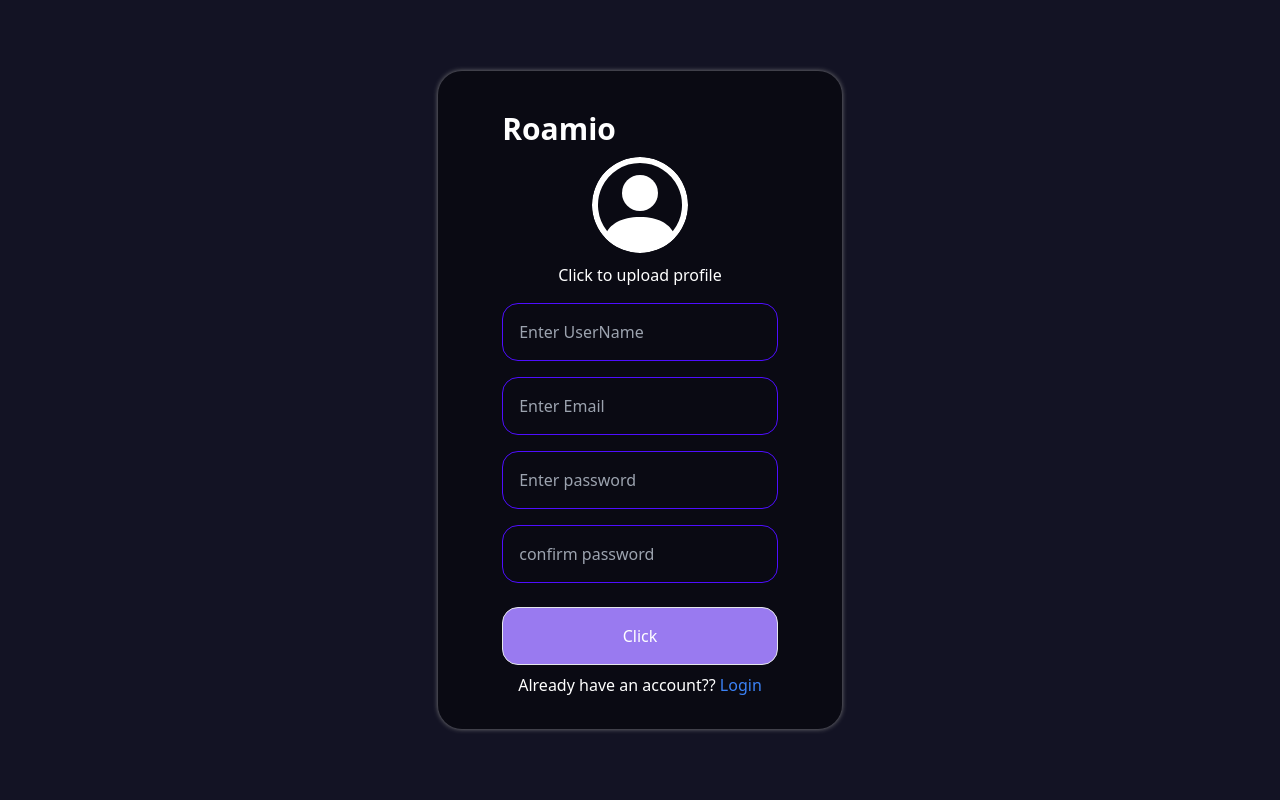
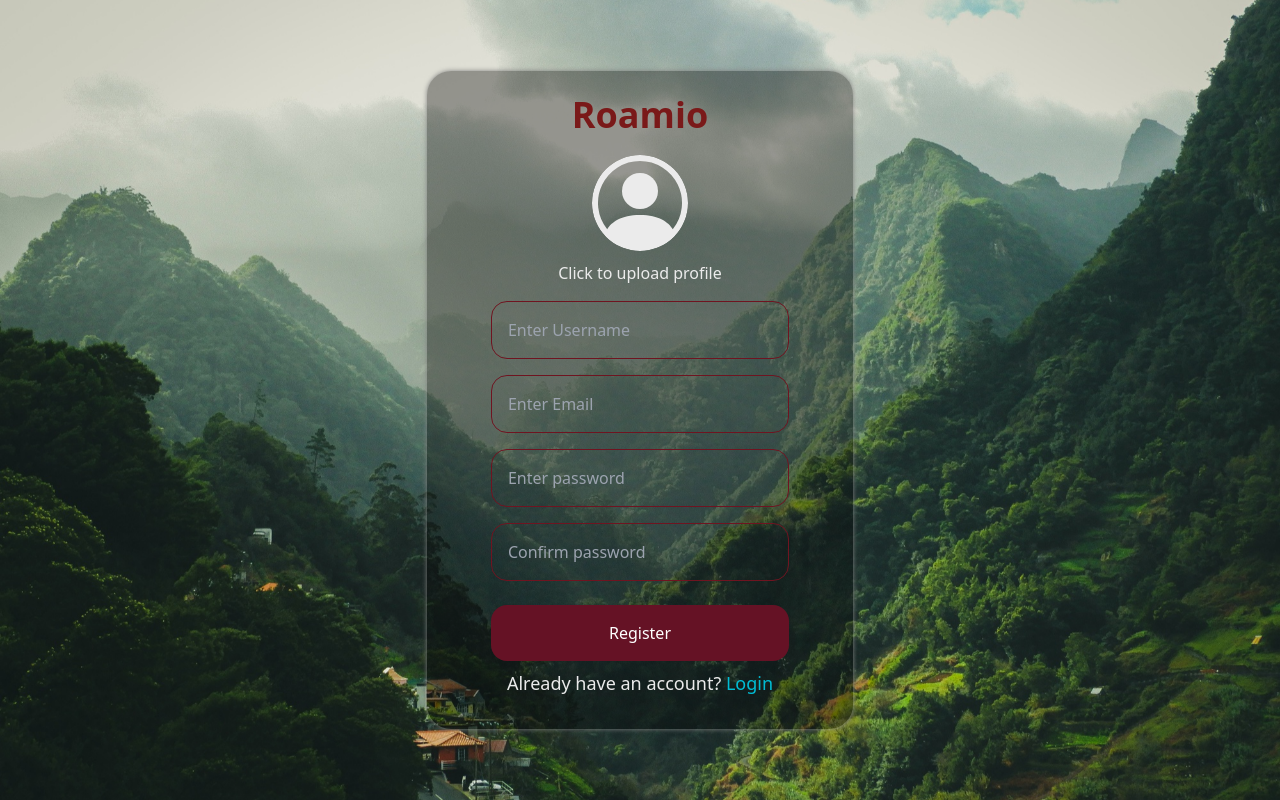
Before and after one commit to prathamshetty-10/Roamio, a React (Vite) app in the folder frontend/: page /register in a window 1280 px wide. Built offline with nearby package versions, Linux system fonts and the light colour scheme.

Commit message:
added register login and home page ui

```diff
--- a/frontend/src/pages/Home.jsx
+++ b/frontend/src/pages/Home.jsx
@@ -15,16 +15,16 @@ export default function Home() {
             <div className="absolute top-0 left-0 w-full h-full bg-[url('./assets/bg.jpg')] bg-cover bg-center bg-fixed opacity-90"></div>
 
             {/* Navbar */}
-            <nav className="w-full bg-black bg-opacity-50 text-white p-4 flex justify-between items-center absolute top-0 left-0 z-10">
-                <div className="text-2xl font-bold ">Roamio</div>
-                <div className="space-x-4">
-                    <button className="text-lg hover:text-blue-400">Home</button>
-                    <button className="text-lg hover:text-blue-400">Dashboard</button>
-                    <button className="text-lg hover:text-blue-400">Profile</button>
+            <nav className="w-full bg-black bg-opacity-60 text-white p-4 flex justify-between items-center absolute top-0 left-0 z-10">
+                <div className="text-2xl font-bold px-6">Roamio</div>
+                <div className="space-x-9">
+                    <button className="text-xl hover:text-blue-400 font-semibold">Home</button>
+                    <button className="text-xl hover:text-blue-400 font-semibold">Dashboard</button>
+                    <button className="text-xl hover:text-blue-400 font-semibold">Profile</button>
                     {/* Logout Button in Navbar */}
                     <button
                         onClick={handleClick1}
-                        className="text-lg hover:text-blue-400"
+                        className="text-xl hover:text-blue-400 font-semibold"
                     >
                         Logout
                     </button>
@@ -35,8 +35,7 @@ export default function Home() {
             <div className="flex flex-col items-center justify-center text-center text-white relative z-10 mt-[100px]">
                 <h1 className="text-7xl font-extrabold mb-4 text-red-900">Roamio</h1>
                 <p className="text-2xl max-w-3xl mb-8 px-4 text-red-950 font-semibold">
-                    Roamio is your ultimate travel companion, offering a seamless and immersive journey into nature's beauty.
-                    Explore breathtaking destinations and uncover hidden gems around the world with ease.
+                Roamio is an AI-driven travel planner that simplifies trip organization, offers real-time expense tracking, AI-generated itineraries, and dynamic recommendations. With features like travel badges, clan affiliations, and challenges, it delivers a fun, personalized travel experience.
                 </p>
                 <button
                     onClick={handleClick1}
--- a/frontend/src/pages/Login.jsx
+++ b/frontend/src/pages/Login.jsx
@@ -1,79 +1,91 @@
 import { loginRoute } from "../utils/APIRoutes";
-
 import { Link, useNavigate } from "react-router-dom";
-import { useState } from "react";
-import {toast} from "react-hot-toast";
-import { useEffect } from "react";
+import { useState, useEffect } from "react";
+import { toast } from "react-hot-toast";
 import axios from "axios";
 
-export default function Login(){
-    const navigate=useNavigate();
+export default function Login() {
+  const navigate = useNavigate();
 
-
-    const [loginData,setLoginData]=useState({
-        username:"",
-        password:""
+  const [loginData, setLoginData] = useState({
+    username: "",
+    password: "",
   });
 
-    function handleUserInput(e){
-        const {name,value}=e.target;
+  function handleUserInput(e) {
+    const { name, value } = e.target;
     setLoginData({
       ...loginData,
-            [name]:value
-        })
+      [name]: value,
+    });
   }
-    async function handleSubmit(event){
+
+  async function handleSubmit(event) {
     event.preventDefault();
-        if(!loginData.password || !loginData.username){
+    if (!loginData.password || !loginData.username) {
       toast.error("Please fill all details");
       return;
-
     }
-        const { data } = await axios.post(loginRoute,loginData);
+    const { data } = await axios.post(loginRoute, loginData);
 
     if (data.status === false) {
       toast.error(data.msg);
     }
     if (data.status === true) {
-            localStorage.setItem('login-user',JSON.stringify(data.user));
-            toast.success('suggessfull login')
+      localStorage.setItem("login-user", JSON.stringify(data.user));
+      toast.success("Successful login");
       navigate("/home");
       setLoginData({
-                username:"",
-                password:"",
-
+        username: "",
+        password: "",
       });
     }
+  }
 
-            }
   useEffect(() => {
-              //localStorage.clear();
-                if (localStorage.getItem('login-user')) {
+    if (localStorage.getItem("login-user")) {
       navigate("/home");
     }
   }, []);
-    return ( <div className="h-[100vh] w-[100vw] bg-[#131324] flex items-center justify-center">
-        <form onSubmit={handleSubmit} className="bg-[#00000076] flex flex-col rounded-3xl px-[4rem] pt-[2.5rem] pb-[2rem] shadow-[0_0_5px_gray] gap-2">
-            <div className="flex">
-                <h1 className="font-bold text-white text-3xl">Roamio</h1>
+
+  return (
+    <div className="h-[100vh] w-[100vw] bg-[url('./assets/bg.jpg')] bg-cover bg-center bg-fixed flex items-center justify-center">
+      <form
+        onSubmit={handleSubmit}
+        className="bg-[#00000045] flex flex-col rounded-3xl px-[4rem] pt-[2.5rem] pb-[2rem] shadow-[0_0_5px_gray] gap-2"
+      >
+        <div className="flex items-center justify-center">
+          <h1 className="font-bold text-4xl text-[#7a1919]">Roamio</h1>
         </div>
-            <input type="text" placeholder="Enter UserName" name="username" value={loginData.username} onChange={handleUserInput} className="bg-transparent p-[1rem] border-[0.1rem] border-[#4e0eff] rounded-2xl font-[1rem] text-white w-[100%] my-[1rem]"/>
-
-            <input type="password" placeholder="Enter password" name="password" value={loginData.password} onChange={handleUserInput} className="bg-transparent p-[1rem] border-[0.1rem] border-[#4e0eff] rounded-2xl font-[1rem] text-white w-[100%] mb-[1rem]"/>
-
-            <button type="submit" className="bg-[#997af0] hover:bg-[#4e0eff] p-[1rem] border-[0.1rem]  rounded-2xl font-[1rem] text-white w-[100%] mb-[0.5rem] ">Click</button>
-            <span className="text-white mx-[1rem]">Dont have an account??   <Link to="/register" className="text-blue-500">Register</Link></span>
-
-
+        <input
+          type="text"
+          placeholder="Enter Username"
+          name="username"
+          value={loginData.username}
+          onChange={handleUserInput}
+          className="bg-transparent p-[1rem] border-[0.1rem] border-[#6f1420] rounded-2xl font-[1rem] text-[#ffffff] w-[100%] my-[1rem]"
+        />
+        <input
+          type="password"
+          placeholder="Enter Password"
+          name="password"
+          value={loginData.password}
+          onChange={handleUserInput}
+          className="bg-transparent p-[1rem] border-[0.1rem] border-[#6f1420] rounded-2xl font-[2rem] text-[#ffffff] w-[100%] mb-[1rem]"
+        />
+        <button
+          type="submit"
+          className="bg-[#651225] hover:bg-[#ebe7ff] text-white hover:text-[#651225] p-[1rem]  rounded-2xl font-[1rem] w-[100%] mb-[0.5rem]"
+        >
+          Login
+        </button>
+        <span className="text-[#ebebeb] mx-[1rem] text-lg">
+          Don't have an account?{" "}
+          <Link to="/register" className="text-[#00bcd4] hover:text-[#4e0eff]">
+            Register
+          </Link>
+        </span>
       </form>
-
-
-
-
-
-
-
-
-        </div>)
-
+    </div>
+  );
 }
--- a/frontend/src/pages/Register.jsx
+++ b/frontend/src/pages/Register.jsx
@@ -1,142 +1,172 @@
-import React from "react";
+import React, { useState, useEffect } from "react";
 import { BsPersonCircle } from "react-icons/bs";
 import { Link, useNavigate } from "react-router-dom";
-import { useState } from "react";
-import {toast} from "react-hot-toast";
-import {registerRoute} from '../utils/APIRoutes.js'
+import { toast } from "react-hot-toast";
+import { registerRoute } from "../utils/APIRoutes.js";
 import axios from "axios";
-import { useEffect } from "react";
-export default function Register(){
-    const navigate=useNavigate();
-    const[previewImage,setPreviewImage]=useState("");
-    const [signupData,setSignupData]=useState({
-        username:"",
-        email:"",
-        password:"",
-        confirmPassword:"",
-        avatar:"",
+
+export default function Register() {
+  const navigate = useNavigate();
+  const [previewImage, setPreviewImage] = useState("");
+  const [signupData, setSignupData] = useState({
+    username: "",
+    email: "",
+    password: "",
+    confirmPassword: "",
+    avatar: "",
   });
 
-    function handleUserInput(e){
-        const {name,value}=e.target;
+  function handleUserInput(e) {
+    const { name, value } = e.target;
     setSignupData({
       ...signupData,
-            [name]:value
-        })
+      [name]: value,
+    });
   }
-    function getImage(e){
+
+  function getImage(e) {
     e.preventDefault();
-        const uploadedImage=e.target.files[0];
-        if(uploadedImage){
+    const uploadedImage = e.target.files[0];
+    if (uploadedImage) {
       setSignupData({
         ...signupData,
-                avatar:uploadedImage
+        avatar: uploadedImage,
       });
-            const fileReader=new FileReader();
+      const fileReader = new FileReader();
       fileReader.readAsDataURL(uploadedImage);
-            fileReader.addEventListener("load",function(){
-                setPreviewImage(this.result)
-            })
-
+      fileReader.addEventListener("load", function () {
+        setPreviewImage(this.result);
+      });
+    }
   }
 
-    }
-    useEffect(()=>{
+  useEffect(() => {
     console.log(signupData);
-    },[signupData])
-    async function handleSubmit(event){
+  }, [signupData]);
+
+  async function handleSubmit(event) {
     event.preventDefault();
-        if(!signupData.email || !signupData.password || !signupData.username || !signupData.confirmPassword || !signupData.avatar){
+    if (!signupData.email || !signupData.password || !signupData.username || !signupData.confirmPassword || !signupData.avatar) {
       toast.error("Please fill all details");
       return;
-
     }
-        if(signupData.password!= signupData.confirmPassword){
-            toast.error("Password does not match ");
-            return ;
-
-        }
-        //checking name field length
-        if(signupData.username.length<3){
-            toast.error("name should be atleast of 3 characters");
+    if (signupData.password !== signupData.confirmPassword) {
+      toast.error("Password does not match");
       return;
     }
-        //email validating
-        if(!signupData.email.match(/^(([^<>()[\]\\.,;:\s@"]+(\.[^<>()[\]\\.,;:\s@"]+)*)|.(".+"))@((\[[0-9]{1,3}\.[0-9]{1,3}\.[0-9]{1,3}\.[0-9]{1,3}\])|(([a-zA-Z\-0-9]+\.)+[a-zA-Z]{2,}))$/)){
-            toast.error("Invalid email id");
+    if (signupData.username.length < 3) {
+      toast.error("Name should be at least 3 characters");
       return;
     }
-        //password validating
-        if(!signupData.password.match( /^(?=.*[0-9])(?=.*[!@#$%^&*])[a-zA-Z0-9!@#$%^&*]{6,16}$/)){
-            toast.error("password must be 6-16 character long with atleast one number and one special character");
+    if (!signupData.email.match(/^(([^<>()[\]\\.,;:\s@"]+(\.[^<>()[\]\\.,;:\s@"]+)*)|(".+"))@((\[[0-9]{1,3}\.[0-9]{1,3}\.[0-9]{1,3}\.[0-9]{1,3}\])|(([a-zA-Z\-0-9]+\.)+[a-zA-Z]{2,}))$/)) {
+      toast.error("Invalid email ID");
       return;
     }
-        console.log(signupData);
-        const formData=new FormData();
-        formData.append("username",signupData.username);
-        formData.append("email",signupData.email);
-        formData.append("password",signupData.password);
-        formData.append("confirmPassword",signupData.confirmPassword);
-        formData.append("avatar",signupData.avatar);
-        const { data } = await axios.post(registerRoute,formData);
+    if (!signupData.password.match(/^(?=.*[0-9])(?=.*[!@#$%^&*])[a-zA-Z0-9!@#$%^&*]{6,16}$/)) {
+      toast.error("Password must be 6-16 characters long with at least one number and one special character");
+      return;
+    }
+
+    const formData = new FormData();
+    formData.append("username", signupData.username);
+    formData.append("email", signupData.email);
+    formData.append("password", signupData.password);
+    formData.append("confirmPassword", signupData.confirmPassword);
+    formData.append("avatar", signupData.avatar);
+
+    const { data } = await axios.post(registerRoute, formData);
 
     if (data.status === false) {
       toast.error(data.msg);
     }
     if (data.status === true) {
-            localStorage.setItem('login-user',JSON.stringify(data.user));
-            toast.success('suggessfull registration')
+      localStorage.setItem("login-user", JSON.stringify(data.user));
+      toast.success("Successful registration");
       navigate("/home");
       setSignupData({
-                username:"",
-                email:"",
-                password:"",
-                confirmPassword:"",
-                avatar:"",
+        username: "",
+        email: "",
+        password: "",
+        confirmPassword: "",
+        avatar: "",
       });
     }
+  }
 
-            }
   useEffect(() => {
-                if (localStorage.getItem('login-user')) {
+    if (localStorage.getItem("login-user")) {
       navigate("/home");
     }
   }, []);
-    return ( <div className="h-[100vh] w-[100vw] bg-[#131324] flex items-center justify-center">
-    <form onSubmit={handleSubmit} className="bg-[#00000076] flex flex-col rounded-3xl px-[4rem] pt-[2.5rem] pb-[2rem] shadow-[0_0_5px_gray]">
-        <div className="flex">
-            <h1 className="font-bold text-white text-3xl mb-[10px]">Roamio</h1>
+
+  return (
+    <div className="h-[100vh] w-[100vw] bg-[url('./assets/bg.jpg')] bg-cover bg-center bg-fixed flex items-center justify-center">
+      <form
+        onSubmit={handleSubmit}
+        className="bg-[#00000058] flex flex-col rounded-3xl px-[4rem] pt-[1.5rem] pb-[2rem] shadow-[0_0_5px_gray]"
+      >
+        <div className="flex items-center justify-center pb-5">
+          <h1 className="font-bold text-4xl text-[#7a1919]">Roamio</h1>
         </div>
         <label htmlFor="image_uploads" className="cursor-pointer">
-                        {previewImage?(
-                            <img className="w-24 h-24 rounded-full m-auto " src={previewImage}/>
-                        ):(
-                            <BsPersonCircle className="w-24 h-24 rounded-full m-auto text-white"/>
-                        )
-                    }
+          {previewImage ? (
+            <img className="w-24 h-24 rounded-full m-auto" src={previewImage} />
+          ) : (
+            <BsPersonCircle className="w-24 h-24 rounded-full m-auto text-[#ebebeb]" />
+          )}
         </label>
         <input
           onChange={getImage}
           className="hidden"
           type="file"
           id="image_uploads"
-                        accept=".jpg,.jpeg,.png,.svg"/>
-                    <div className="flex items-center justify-center mt-[10px]"><p className="text-white">Click to upload profile</p></div>
-        <input type="text" placeholder="Enter UserName" name="username" value={signupData.username} onChange={handleUserInput} className="bg-transparent p-[1rem] border-[0.1rem] border-[#4e0eff] rounded-2xl font-[1rem] text-white w-[100%] my-[1rem]"/>
-        <input type="email" placeholder="Enter Email" name="email" value={signupData.email} onChange={handleUserInput} className="bg-transparent p-[1rem] border-[0.1rem] border-[#4e0eff] rounded-2xl font-[1rem] text-white w-[100%] mb-[1rem]"/>
-        <input type="password" placeholder="Enter password" name="password" value={signupData.password} onChange={handleUserInput} className="bg-transparent p-[1rem] border-[0.1rem] border-[#4e0eff] rounded-2xl font-[1rem] text-white w-[100%] mb-[1rem]"/>
-        <input type="password" placeholder="confirm password" name="confirmPassword" value={signupData.confirmPassword} onChange={handleUserInput} className="bg-transparent p-[1rem] border-[0.1rem] border-[#4e0eff] rounded-2xl font-[1rem] text-white w-[100%] mb-[1.5rem]"/>
-        <button type="submit" className="bg-[#997af0] hover:bg-[#4e0eff] p-[1rem] border-[0.1rem]  rounded-2xl font-[1rem] text-white w-[100%] mb-[0.5rem] ">Click</button>
-        <span className="text-white mx-[1rem]">Already have an account??   <Link to="/" className="text-blue-500">Login</Link></span>
-
-
+          accept=".jpg,.jpeg,.png,.svg"
+        />
+        <div className="flex items-center justify-center mt-[10px]">
+          <p className="text-[#ebebeb]">Click to upload profile</p>
+        </div>
+        <input
+          type="text"
+          placeholder="Enter Username"
+          name="username"
+          value={signupData.username}
+          onChange={handleUserInput}
+          className="bg-transparent p-[1rem] border-[0.1rem] border-[#6f1420] rounded-2xl font-[1rem] text-[#ffffff] w-[100%] my-[1rem]"
+        />
+        <input
+          type="email"
+          placeholder="Enter Email"
+          name="email"
+          value={signupData.email}
+          onChange={handleUserInput}
+          className="bg-transparent p-[1rem] border-[0.1rem] border-[#6f1420] rounded-2xl font-[1rem] text-[#ffffff] w-[100%] mb-[1rem]"
+        />
+        <input
+          type="password"
+          placeholder="Enter password"
+          name="password"
+          value={signupData.password}
+          onChange={handleUserInput}
+          className="bg-transparent p-[1rem] border-[0.1rem] border-[#6f1420] rounded-2xl font-[1rem] text-[#ffffff] w-[100%] mb-[1rem]"
+        />
+        <input
+          type="password"
+          placeholder="Confirm password"
+          name="confirmPassword"
+          value={signupData.confirmPassword}
+          onChange={handleUserInput}
+          className="bg-transparent p-[1rem] border-[0.1rem] border-[#6f1420] rounded-2xl font-[1rem] text-[#ffffff] w-[100%] mb-[1.5rem]"
+        />
+        <button
+          type="submit"
+          className="bg-[#651225] hover:bg-[#ebe7ff] text-white hover:text-[#651225] p-[1rem] rounded-2xl font-[1rem] w-[100%] mb-[0.5rem]"
+        >
+          Register
+        </button>
+        <span className="text-[#ebebeb] mx-[1rem] text-lg">
+          Already have an account? <Link to="/" className="text-[#00bcd4] hover:text-[#4e0eff]">Login</Link>
+        </span>
       </form>
-
-
-
-
-
-
-
-
-    </div>)}
+    </div>
+  );
+}
```
Lines whose indentation alone changed are shown as unchanged.
